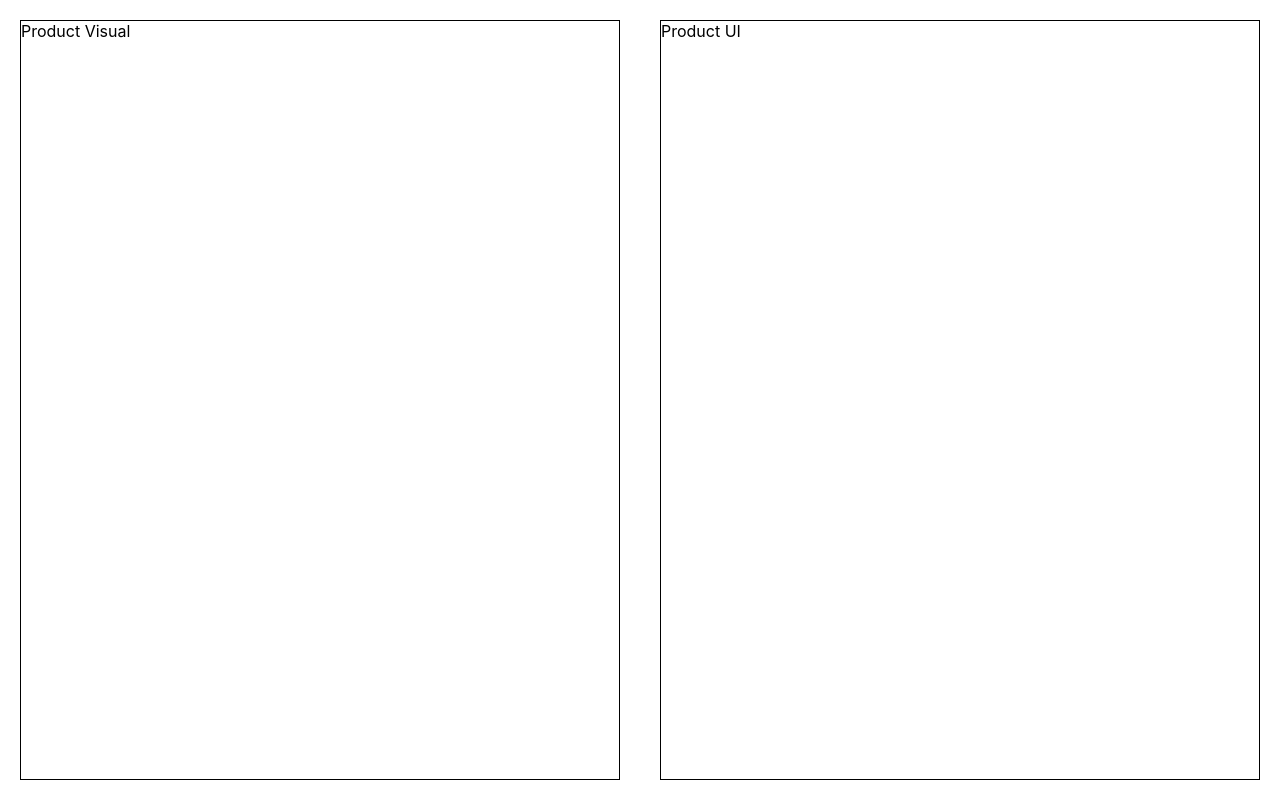
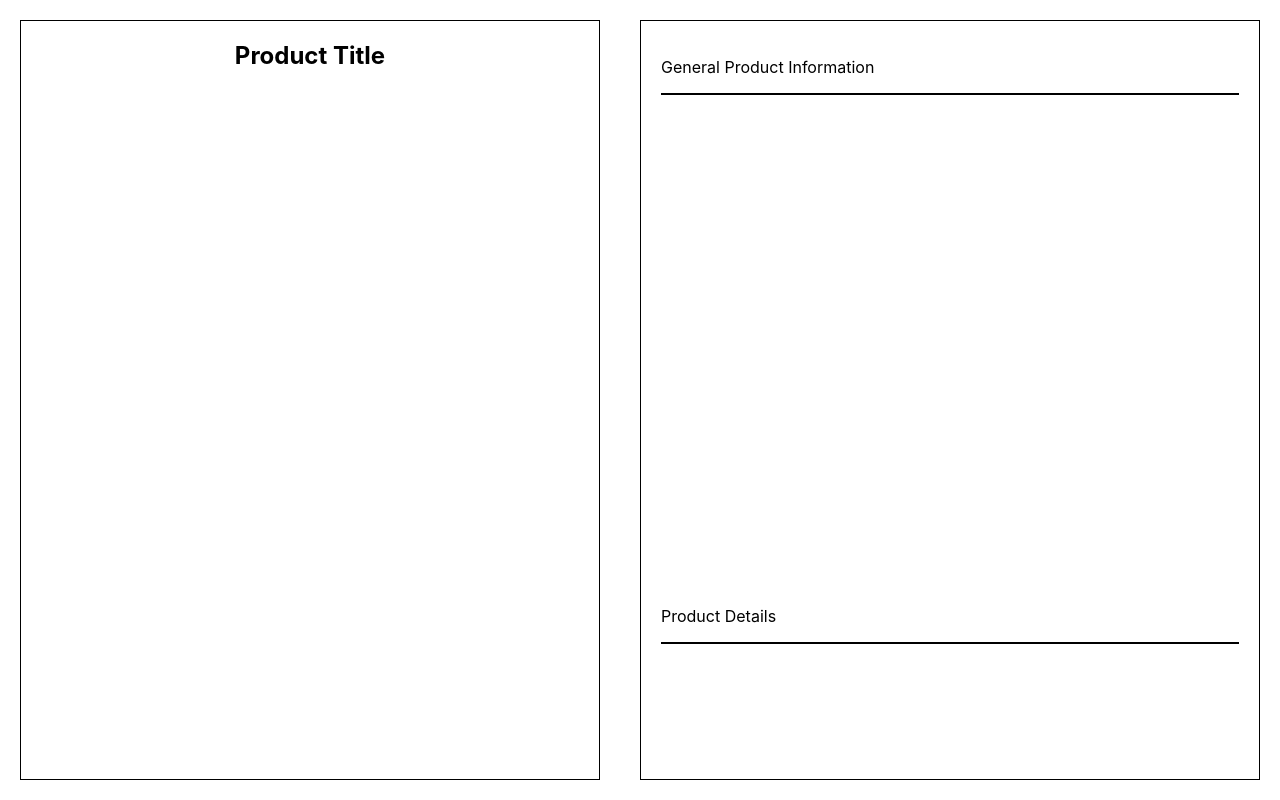
Before and after one commit to jcsmileyjr/Product-Creation-UI, a React (Create React App) app: page / in a window 1280 px wide. Built offline with nearby package versions, Linux system fonts and the light colour scheme.

Commit message:
Setup and initial styling of the section layout of product visual and UI

```diff
--- a/src/App.css
+++ b/src/App.css
@@ -9,3 +9,26 @@ main {
   border: 1px solid black;
   flex: 1;
 }
+
+.productVisual__title--style{
+  text-align: center;
+}
+
+#product-ui {
+  display: flex;
+  flex-direction: column;
+  gap: 40px;
+  padding: 20px;
+}
+
+#product-information {
+  flex: 3;
+}
+
+#product-details {
+  flex: 1;
+}
+
+.productInformation__content--layout, .productDetails__content--layout {
+  border: 1px solid black;
+}
--- a/src/App.tsx
+++ b/src/App.tsx
@@ -1,4 +1,4 @@
-import React from 'react';
+import {useState} from 'react';
 import './App.css';
 
 /**
@@ -13,16 +13,30 @@ import './App.css';
  *
  */
 function App() {
+  const [productTitle, setProductTitle] = useState("Product Title");
+
   return (
     <main>
       {/*Non input section to display the product based on input from Product UI section */}
       <section id="product-visual" className=''>
-          Product Visual
+        <h1 className='productVisual__title--style'>{productTitle}</h1>
       </section>
 
       {/*Product input section that is displayed in the Product Visual Section */}
       <section id="product-ui">
-          Product UI
+        <section id="product-information">
+          <p>General Product Information </p>
+          <div className='productInformation__content--layout'>
+
+          </div>
+        </section>
+
+        <section id="product-details">
+          <p>Product Details </p>
+          <div className='productDetails__content--layout'>
+
+          </div>
+        </section>
       </section>
     </main>
   );
```
